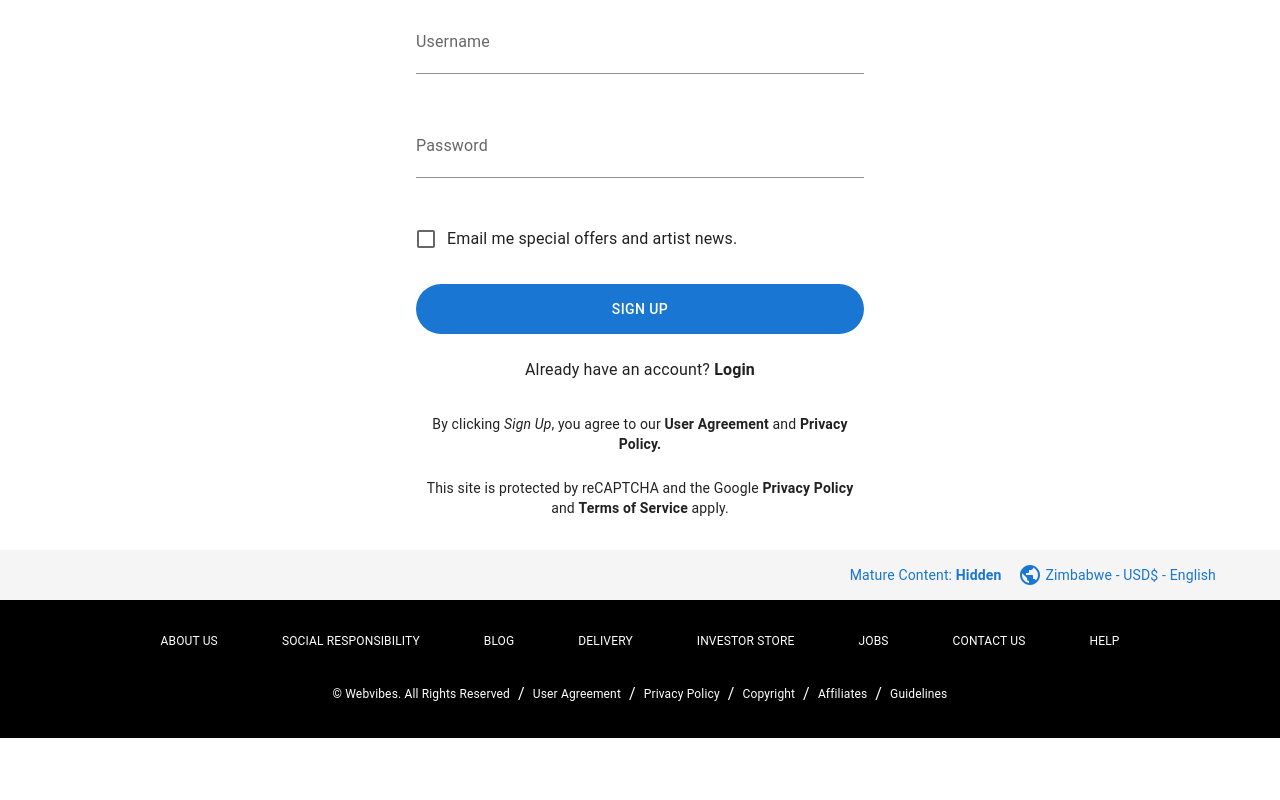
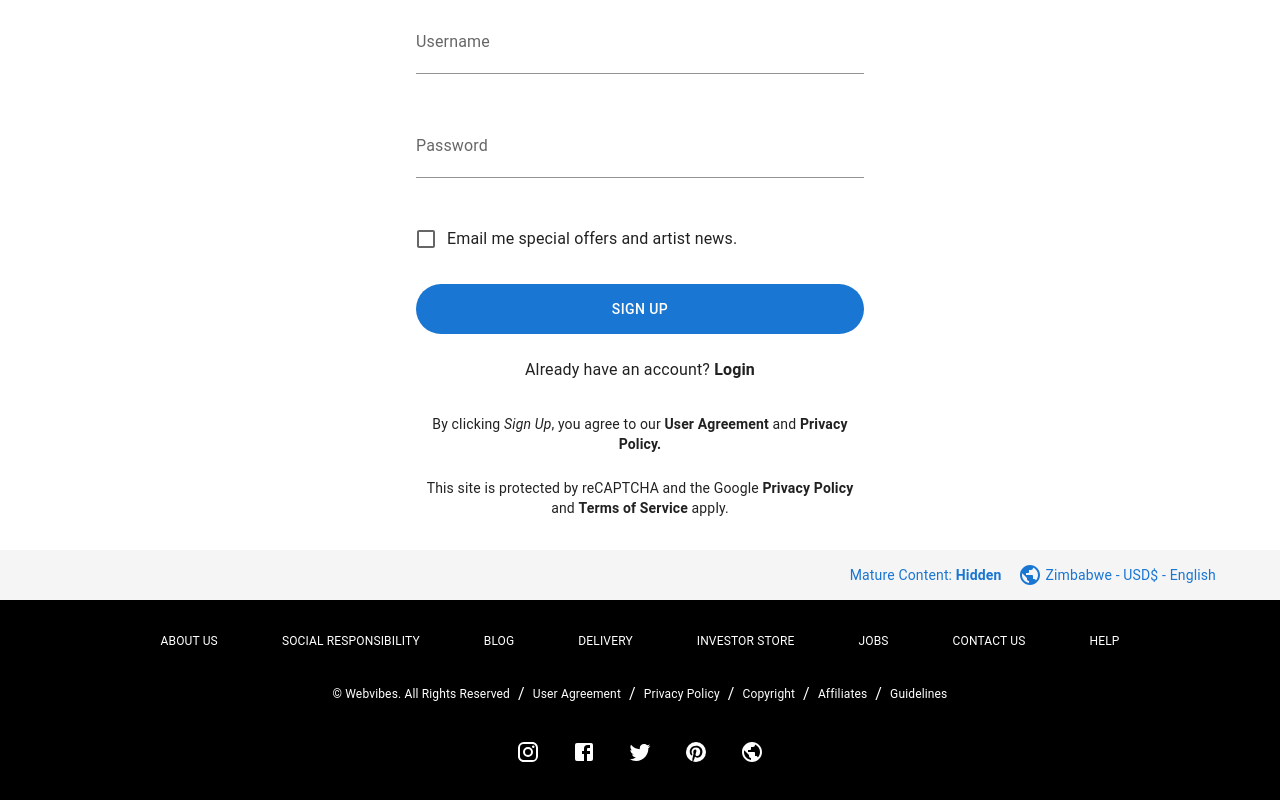
Before and after one commit to Tanaka785/OnlineStore, a React (Vite) app in the folder Frontend/: page /signup in a window 1280 px wide. Shown: the part 636-1436 px from the top of the page. Before the commit the page ends 1374 px from the top, so only its background shows below. Built offline with nearby package versions, Linux system fonts and the light colour scheme.

Commit message:
`Added social media links to AuthFooter component`

```diff
--- a/Frontend/src/components/other/authentication/footer/AuthFooter.jsx
+++ b/Frontend/src/components/other/authentication/footer/AuthFooter.jsx
@@ -1,7 +1,13 @@
 import { Box, Link, Typography } from "@mui/material";
 import { useTheme } from "@emotion/react";
 import styled from "@emotion/styled";
-import { Public } from "@mui/icons-material";
+import {
+  Public,
+  Instagram,
+  Facebook,
+  Twitter,
+  Pinterest,
+} from "@mui/icons-material"; // Importing icons
 
 const StyledTypography = styled(Typography)(({ theme }) => ({
   color: theme.palette.primary.main,
@@ -25,6 +31,15 @@ const smallLinks = [
   { label: "Copyright", url: "/" },
   { label: "Affiliates", url: "/" },
   { label: "Guidelines", url: "/" },
+];
+
+const socialMediaLinks = [
+  { icon: <Instagram />, url: "https://instagram.com" },
+  { icon: <Facebook />, url: "https://facebook.com" },
+  { icon: <Twitter />, url: "https://twitter.com" },
+  { icon: <Pinterest />, url: "https://pinterest.com" },
+  // Assuming the "T" icon app is Telegram for example
+  { icon: <Public />, url: "https://telegram.org" }, // Replace with the actual icon if it's something else
 ];
 
 export default function AuthFooter() {
@@ -140,6 +155,28 @@ export default function AuthFooter() {
             </Box>
           ))}
         </Box>
+
+        {/* Social Media Icons */}
+        <Box
+          sx={{
+            display: "flex",
+            gap: 4,
+            justifyContent: "center",
+            alignItems: "center",
+          }}
+        >
+          {socialMediaLinks.map((social, index) => (
+            <Link
+              key={index}
+              href={social.url}
+              underline="none"
+              target="_blank"
+              sx={{ color: "white", fontSize: "1.5rem" }}
+            >
+              {social.icon}
+            </Link>
+          ))}
+        </Box>
       </Box>
     </Box>
   );
```
